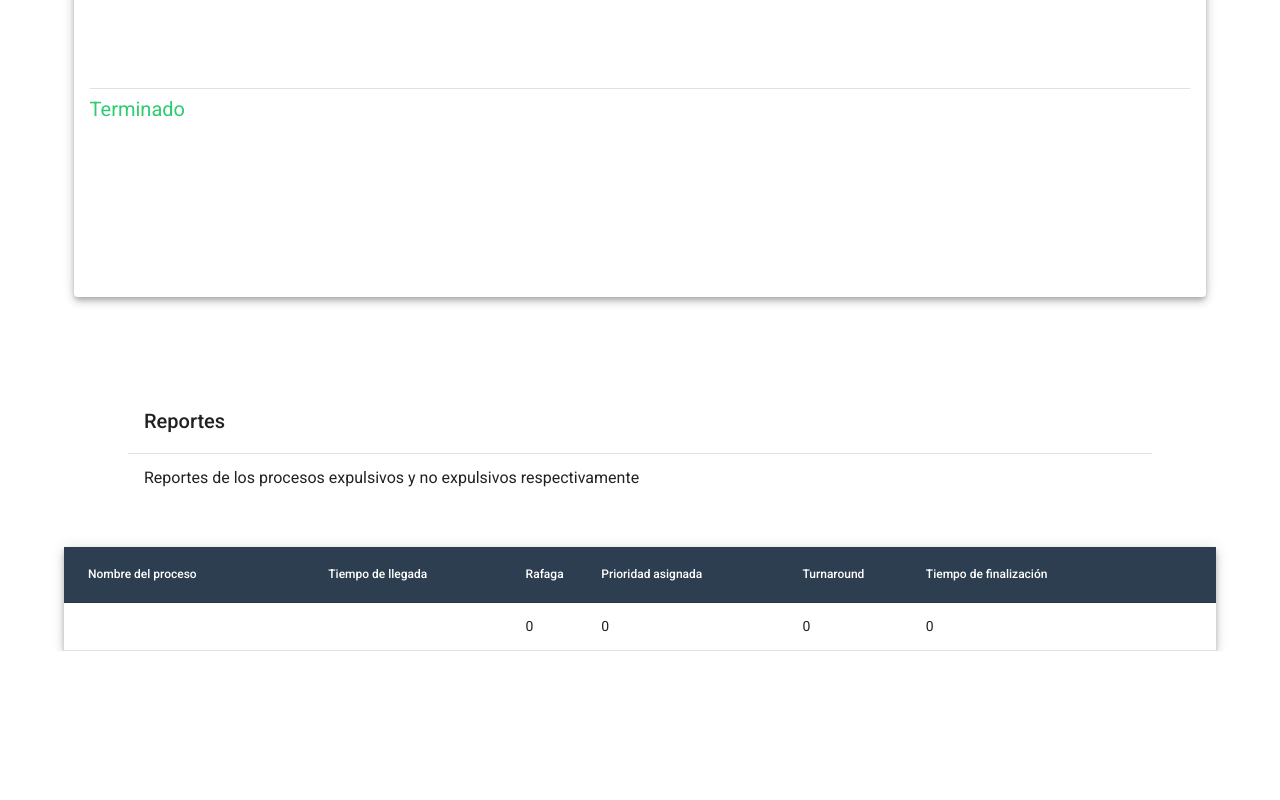
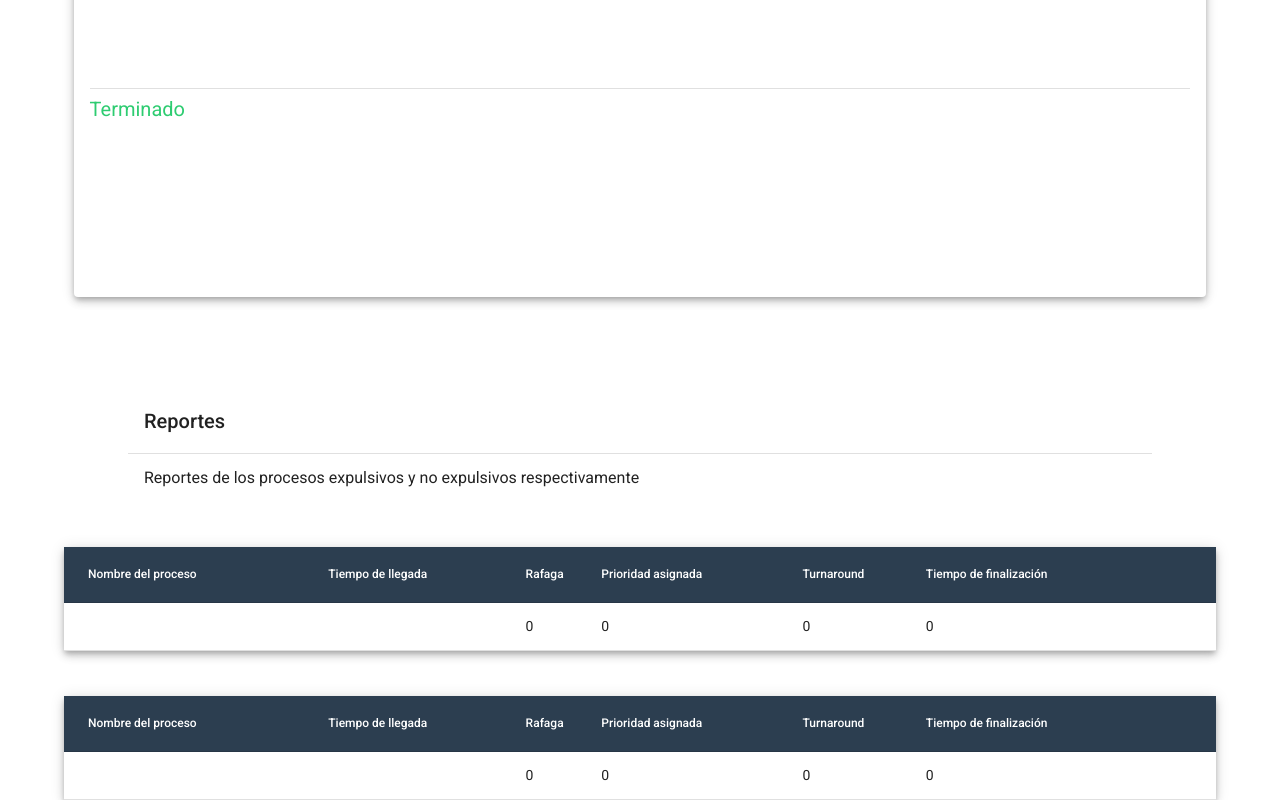
Before and after one commit to bianfa2/ProcessManager, an Angular app: page /simulator in a window 1280 px wide. Shown: the part 1077-1877 px from the top of the page. Before the commit the page ends 1728 px from the top, so only its background shows below. Built offline with nearby package versions, Linux system fonts and the light colour scheme.

Commit message:
Add no expulsives process reports

```diff
--- a/src/app/components/simulator/simulator.component.html
+++ b/src/app/components/simulator/simulator.component.html
@@ -77,7 +77,7 @@
         </mat-card-header>
         <mat-card-content>
           Pid: {{ process.pid }}<br>
-          Quantum: {{ process.quantum }} <br>
+          Quantum: {{ process.quantum | number }} <br>
           Ejecuciones: {{ process.nExec }} <br>
         </mat-card-content>
       </mat-card>
@@ -91,7 +91,7 @@
         </mat-card-header>
         <mat-card-content>
           Pid: {{ process.pid }}<br>
-          Quantum: {{ process.quantum }} <br>
+          Quantum: {{ process.quantum | number }} <br>
           Ejecuciones: {{ process.nExec }} <br>
         </mat-card-content>
       </mat-card>
@@ -106,7 +106,7 @@
         </mat-card-header>
         <mat-card-content>
           Pid: {{ process.pid }}<br>
-          Quantum: {{ process.quantum }} <br>
+          Quantum: {{ process.quantum | number }} <br>
           Ejecuciones: {{ process.nExec }} <br>
         </mat-card-content>
       </mat-card>
@@ -120,7 +120,7 @@
         </mat-card-header>
         <mat-card-content>
           Pid: {{ process.pid }}<br>
-          Quantum: {{ process.quantum }} <br>
+          Quantum: {{ process.quantum | number }} <br>
           Ejecuciones: {{ process.nExec }} <br>
         </mat-card-content>
       </mat-card>
@@ -165,16 +165,58 @@
 
     <ng-container matColumnDef="turnaround">
       <th mat-header-cell *matHeaderCellDef class="process__title"> Turnaround </th>
-      <td mat-cell *matCellDef="let element"> {{element.turnaround}} </td>
+      <td mat-cell *matCellDef="let element"> {{element.turnaround | number}} </td>
     </ng-container>
 
     <ng-container matColumnDef="finishTime">
       <th mat-header-cell *matHeaderCellDef class="process__title"> Tiempo de finalización </th>
-      <td mat-cell *matCellDef="let element"> {{element.finishTime}} </td>
+      <td mat-cell *matCellDef="let element"> {{element.finishTime | number}} </td>
     </ng-container>
 
     <tr mat-header-row *matHeaderRowDef="expulsiveProcessTitle"></tr>
     <tr mat-row *matRowDef="let row; columns: expulsiveProcessTitle;"></tr>
+  </table>
+
+  <table mat-table [dataSource]="noExpulsiveProcess" class="mat-elevation-z5 process">
+
+    <!--- Note that these columns can be defined in any order.
+          The actual rendered columns are set as a property on the row definition" -->
+
+    <!-- Position Column -->
+    <ng-container matColumnDef="processName">
+      <th mat-header-cell *matHeaderCellDef class="process__title"> Nombre del proceso </th>
+      <td mat-cell *matCellDef="let element"> {{element.processName}} </td>
+    </ng-container>
+
+    <!-- Name Column -->
+    <ng-container matColumnDef="timeArrival">
+      <th mat-header-cell *matHeaderCellDef class="process__title"> Tiempo de llegada </th>
+      <td mat-cell *matCellDef="let element"> {{element.timeArrival}} </td>
+    </ng-container>
+
+    <!-- Weight Column -->
+    <ng-container matColumnDef="burst">
+      <th mat-header-cell *matHeaderCellDef class="process__title"> Rafaga </th>
+      <td mat-cell *matCellDef="let element"> {{element.burst}} </td>
+    </ng-container>
+
+    <ng-container matColumnDef="priority">
+      <th mat-header-cell *matHeaderCellDef class="process__title"> Prioridad asignada </th>
+      <td mat-cell *matCellDef="let element"> {{element.priority}} </td>
+    </ng-container>
+
+    <ng-container matColumnDef="turnaround">
+      <th mat-header-cell *matHeaderCellDef class="process__title"> Turnaround </th>
+      <td mat-cell *matCellDef="let element"> {{element.turnaround | number}} </td>
+    </ng-container>
+
+    <ng-container matColumnDef="finishTime">
+      <th mat-header-cell *matHeaderCellDef class="process__title"> Tiempo de finalización </th>
+      <td mat-cell *matCellDef="let element"> {{element.finishTime | number}} </td>
+    </ng-container>
+
+    <tr mat-header-row *matHeaderRowDef="noExpulsiveProcessTitle"></tr>
+    <tr mat-row *matRowDef="let row; columns: noExpulsiveProcessTitle;"></tr>
   </table>
 
 </div>
--- a/src/app/components/simulator/simulator.component.ts
+++ b/src/app/components/simulator/simulator.component.ts
@@ -27,6 +27,24 @@ export class SimulatorComponent implements OnInit {
     'finishTime',
   ];
   expulsiveProcess: Process[] = [
+    {
+      processName: '',
+      timeArrival: '',
+      burst: 0,
+      priority: 0,
+      turnaround: 0,
+      finishTime: 0,
+    },
+  ];
+  noExpulsiveProcessTitle: string[] = [
+    'processName',
+    'timeArrival',
+    'burst',
+    'priority',
+    'turnaround',
+    'finishTime',
+  ];
+  noExpulsiveProcess: Process[] = [
     {
       processName: '',
       timeArrival: '',
@@ -79,14 +97,27 @@ export class SimulatorComponent implements OnInit {
       this.waitProcess = [];
       this.finishProcess = [];
       this.readyProcess = this.myProcess.slice();
-      this.generateReports();
+      this.expulsiveProcess = this.roundRobinService.generateReportsExpulsiveProcess(
+        this.myProcess,
+        this.quantum.value
+      );
+      this.noExpulsiveProcess = this.roundRobinService.generateReportsNoExpulsiveProcess(
+        this.myProcess
+      );
       setTimeout(() => {
         this.runSimulate();
       }, 800);
     }
 
     if (!this.firstRun) {
-      this.generateReports();
+      this.firstRun = false;
+      this.expulsiveProcess = this.roundRobinService.generateReportsExpulsiveProcess(
+        this.myProcess,
+        this.quantum.value
+      );
+      this.noExpulsiveProcess = this.roundRobinService.generateReportsNoExpulsiveProcess(
+        this.myProcess
+      );
     }
 
     this.control = value;
@@ -196,30 +227,4 @@ export class SimulatorComponent implements OnInit {
   changeQuantum() {
     this.createSimulate();
   }
-
-  generateReports() {
-    this.expulsiveProcess = [];
-
-    this.myProcess.forEach((process) => {
-      if (process.priority === 0) {
-        this.expulsiveProcess.push({
-          processName: process.processName,
-          timeArrival: process.timeArrival,
-          burst: process.burst,
-          priority: process.priority,
-          turnaround:
-            (process.burst % this.quantum.value === 0
-              ? process.burst / this.quantum.value
-              : Math.trunc(process.burst / this.quantum.value) + 1) *
-              this.quantum.value -
-            parseInt(process.timeArrival),
-          finishTime:
-            (process.burst % this.quantum.value === 0
-              ? process.burst / this.quantum.value
-              : Math.trunc(process.burst / this.quantum.value) + 1) *
-            this.quantum.value,
-        });
-      }
-    });
-  }
 }
--- a/src/app/services/myProcess/my-process.service.ts
+++ b/src/app/services/myProcess/my-process.service.ts
@@ -88,7 +88,7 @@ export class MyProcessService {
       },
       {
         pid: '4352',
-        processName: 'chrome.exe',
+        processName: 'chromes.exe',
         userName: 'DESKTOP-A54H9IH\\jgabr',
         memoryUsage: '91.828 KB',
         cpuTime: '0:16:44',
--- a/src/app/services/roundRobin/round-robin.service.ts
+++ b/src/app/services/roundRobin/round-robin.service.ts
@@ -27,6 +27,48 @@ export class RoundRobinService {
       resolve();
     });
   }
+
+  generateReportsExpulsiveProcess(process: Process[], quantum: number) {
+    var expulsiveProcess: Process[] = [];
+    process.forEach((process) => {
+      if (process.priority === 0) {
+        expulsiveProcess.push({
+          processName: process.processName,
+          timeArrival: process.timeArrival,
+          burst: process.burst,
+          priority: process.priority,
+          turnaround:
+            this.getFinishTime(process.burst, quantum) -
+            parseInt(process.timeArrival),
+          finishTime: this.getFinishTime(process.burst, quantum),
+        });
+      }
+    });
+    return expulsiveProcess;
+  }
+
+  generateReportsNoExpulsiveProcess(process: Process[]) {
+    var noExpulsiveProcess: Process[] = [];
+    process.forEach((process) => {
+      if (process.priority === 1) {
+        noExpulsiveProcess.push({
+          processName: process.processName,
+          timeArrival: process.timeArrival,
+          burst: process.burst,
+          priority: process.priority,
+          turnaround: process.burst - parseInt(process.timeArrival),
+          finishTime: process.burst,
+        });
+      }
+    });
+    return noExpulsiveProcess;
+  }
+
+  getFinishTime(burst, quantum): number {
+    return burst % quantum === 0
+      ? (burst / quantum) * quantum
+      : (Math.trunc(burst / quantum) + 1) * (burst / quantum);
+  }
 }
 
 export interface Process {
```
